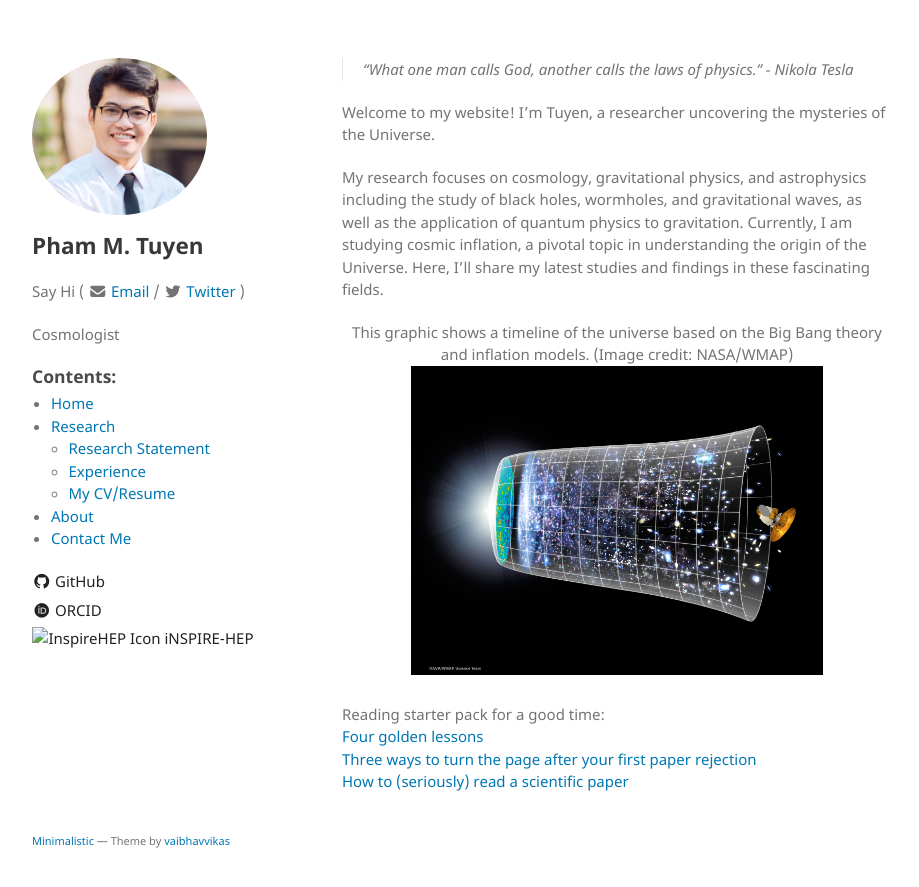
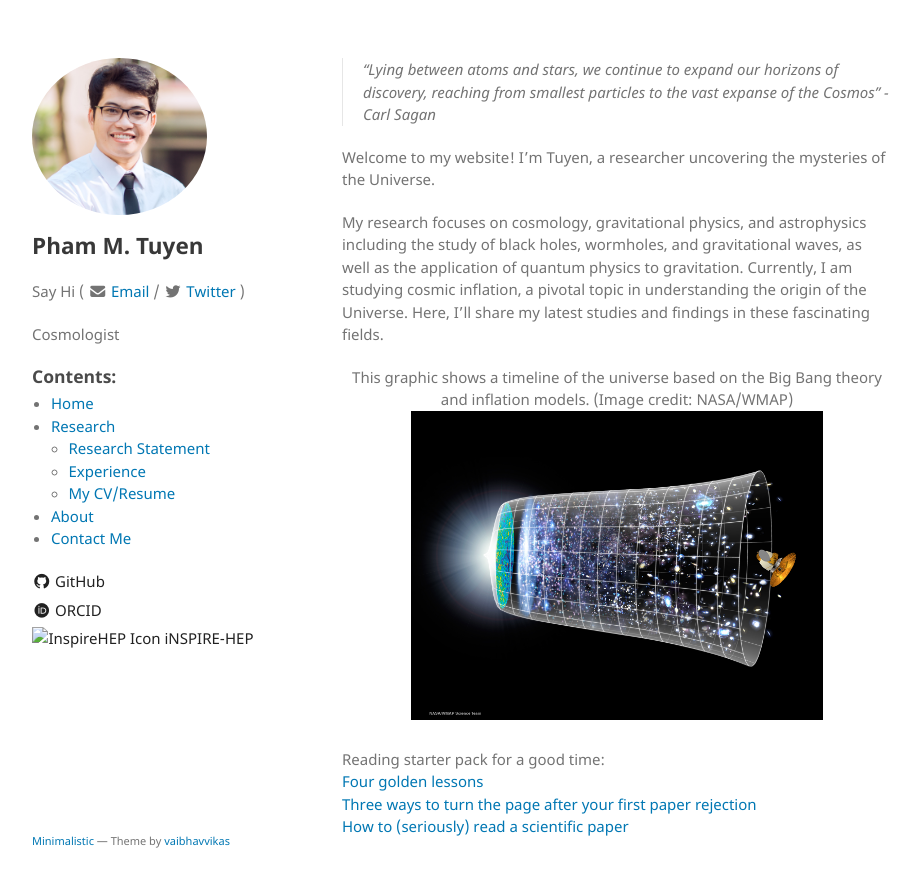
Before and after one commit to tuyenmpham/tuyenmpham.github.io, a Jekyll site: the page built from index.md, in a window 1280 px wide. Shown: the top 887 px of the page, without its empty margins (178-1097 px from the left). Built offline with Jekyll 4.4.1, drawn with Linux system fonts in a browser that asks for light colours.

Commit message:
Update index.md

```diff
--- a/index.md
+++ b/index.md
@@ -2,7 +2,7 @@
 layout: default
 ---
 
-> "What one man calls God, another calls the laws of physics." - Nikola Tesla
+> "Lying between atoms and stars, we continue to expand our horizons of discovery, reaching from smallest particles to the vast expanse of the Cosmos" - Carl Sagan
 
 Welcome to my website! I’m Tuyen, a researcher uncovering the mysteries of the Universe.
 
```
